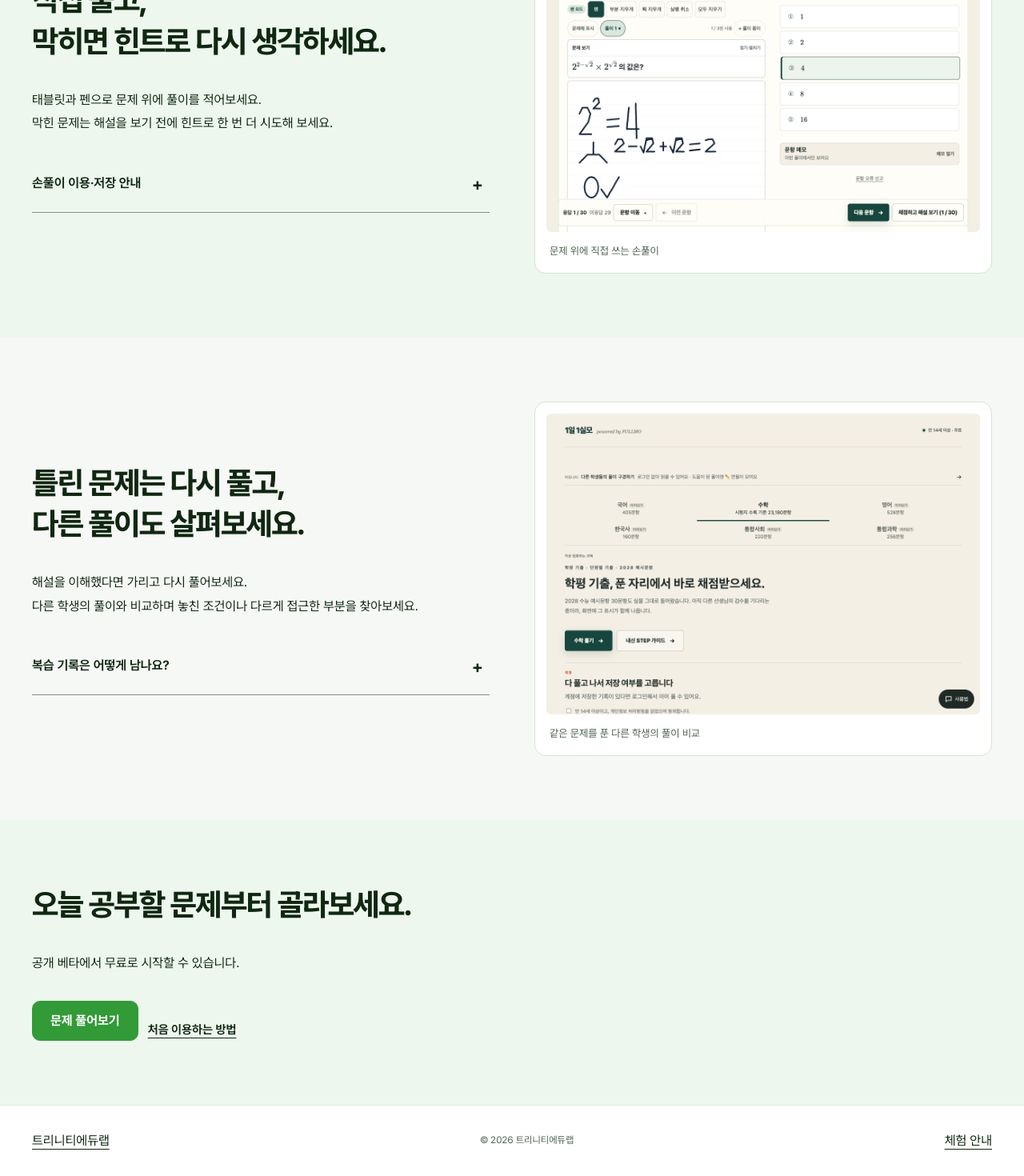
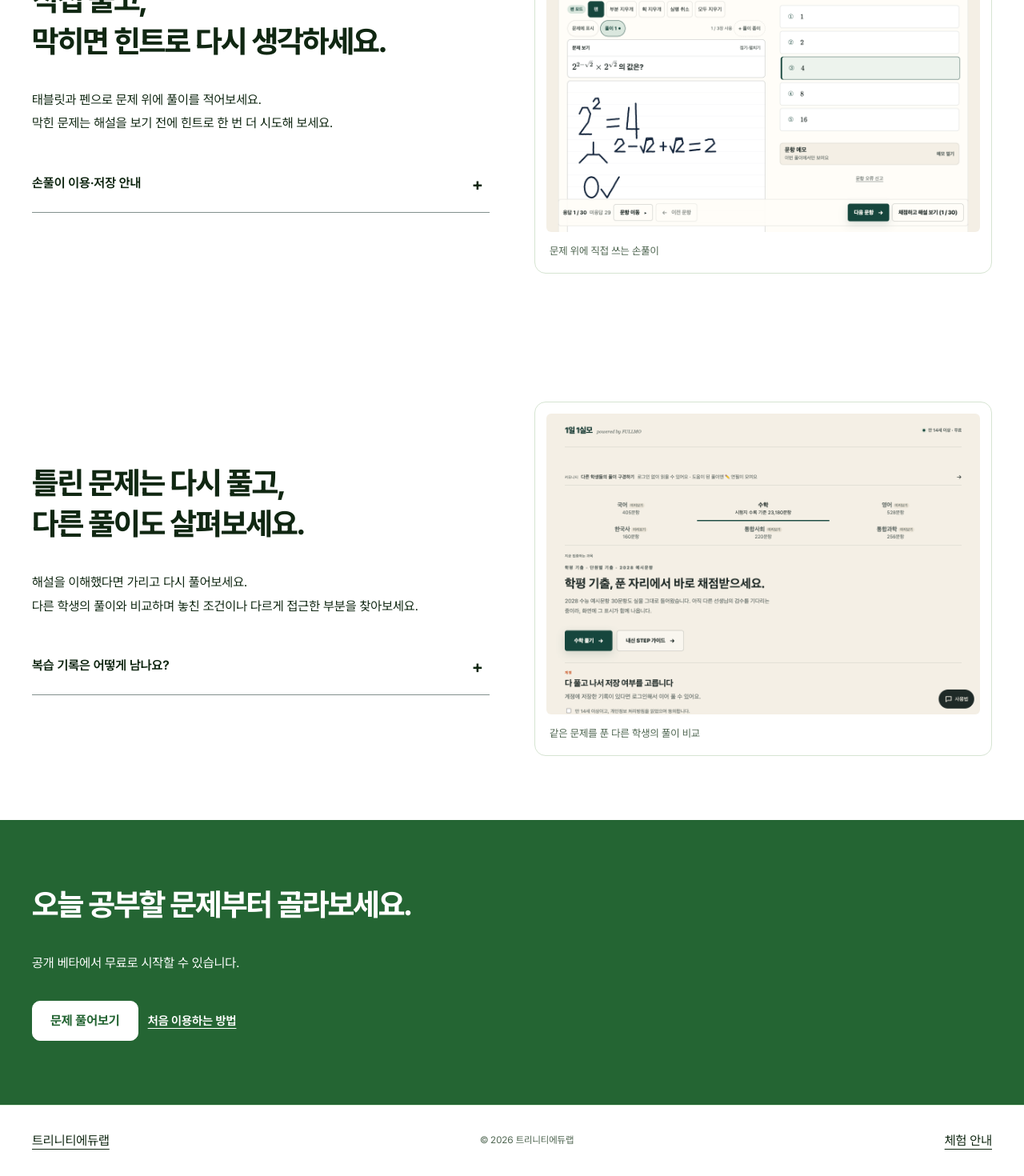
Before and after one commit to webfitmoon/trinitylab, a Next.js app: page /program in a window 1280 px wide. Shown: the part 1268-2738 px from the top of the page at 80% size. Built offline with nearby package versions, Linux system fonts and the light colour scheme.

Commit message:
Highlight program closing CTA in green

```diff
--- a/app/globals.css
+++ b/app/globals.css
@@ -548,3 +548,12 @@
  .subpage-grid.trial-info-cards { grid-template-columns: 1fr; }
  .trial-info-cards article { padding: 28px; }
 }
+
+/* Program page: white content sections and a green closing action. */
+.program-guide > .subpage-block { background: #fff; }
+.program-guide > .program-guide-cta { background: var(--page-accent); color: #fff; }
+.program-guide-cta h2, .program-guide-cta p, .program-guide-cta .text-link { color: #fff; }
+.program-guide-cta .btn { background: #fff; color: var(--page-accent); border-color: #fff; }
+.program-guide-cta .btn:hover { background: #edf7ed; border-color: #edf7ed; }
+.program-guide-cta .text-link { margin-top: 0; text-decoration: underline; text-underline-offset: 4px; }
+.program-guide-cta a:focus-visible { outline: 3px solid #fff; outline-offset: 5px; }
--- a/components/program-guide.jsx
+++ b/components/program-guide.jsx
@@ -14,7 +14,7 @@
       </div>
       <Screen src="/media/math-shelf-20260905.png" alt="시험지·단원·문항 번호로 기출을 고르는 실제 앱 화면" caption="시험지·단원·문항 번호로 기출 선택" />
     </div></section>
-    <section className="subpage-block subpage-tint" id="retry"><div className="wrap guide-visual-row">
+    <section className="subpage-block" id="retry"><div className="wrap guide-visual-row">
       <div id="handwriting">
         <h2>직접 풀고,<br />막히면 힌트로 다시 생각하세요.</h2>
         <p>태블릿과 펜으로 문제 위에 풀이를 적어보세요.<br />막힌 문제는 해설을 보기 전에 힌트로 한 번 더 시도해 보세요.</p>
@@ -30,7 +30,7 @@
       </div>
       <Screen src="/media/app-home-1180.png" alt="다른 학생들이 올린 풀이를 살펴보는 실제 앱 화면" caption="같은 문제를 푼 다른 학생의 풀이 비교" />
     </div></section>
-    <section className="subpage-block subpage-tint"><div className="wrap">
+    <section className="subpage-block program-guide-cta"><div className="wrap">
       <h2>오늘 공부할 문제부터 골라보세요.</h2>
       <p>공개 베타에서 무료로 시작할 수 있습니다.</p>
       <div className="actions"><a className="btn" href="https://111sm.app/mathematics">문제 풀어보기</a><Link className="text-link" href="/trial">처음 이용하는 방법</Link></div>
```
